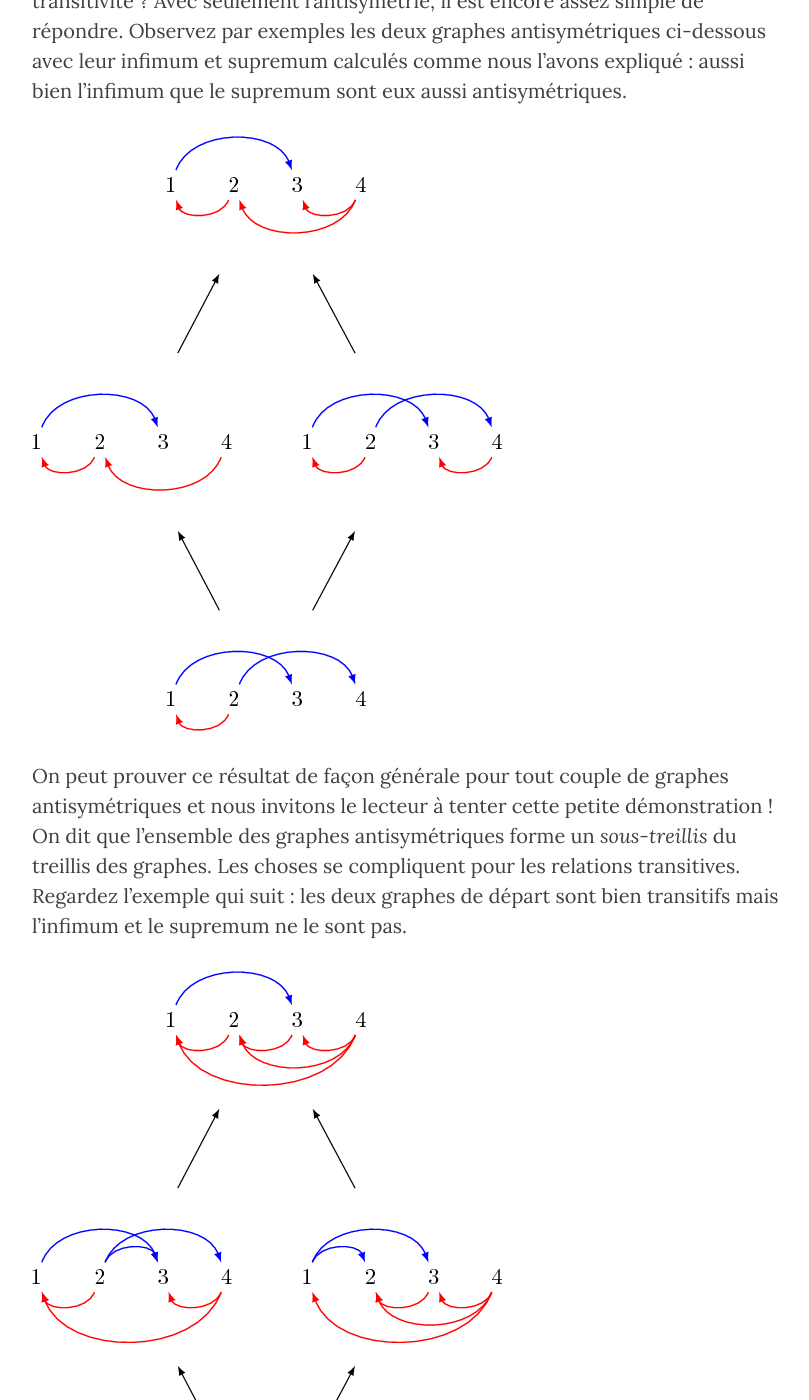
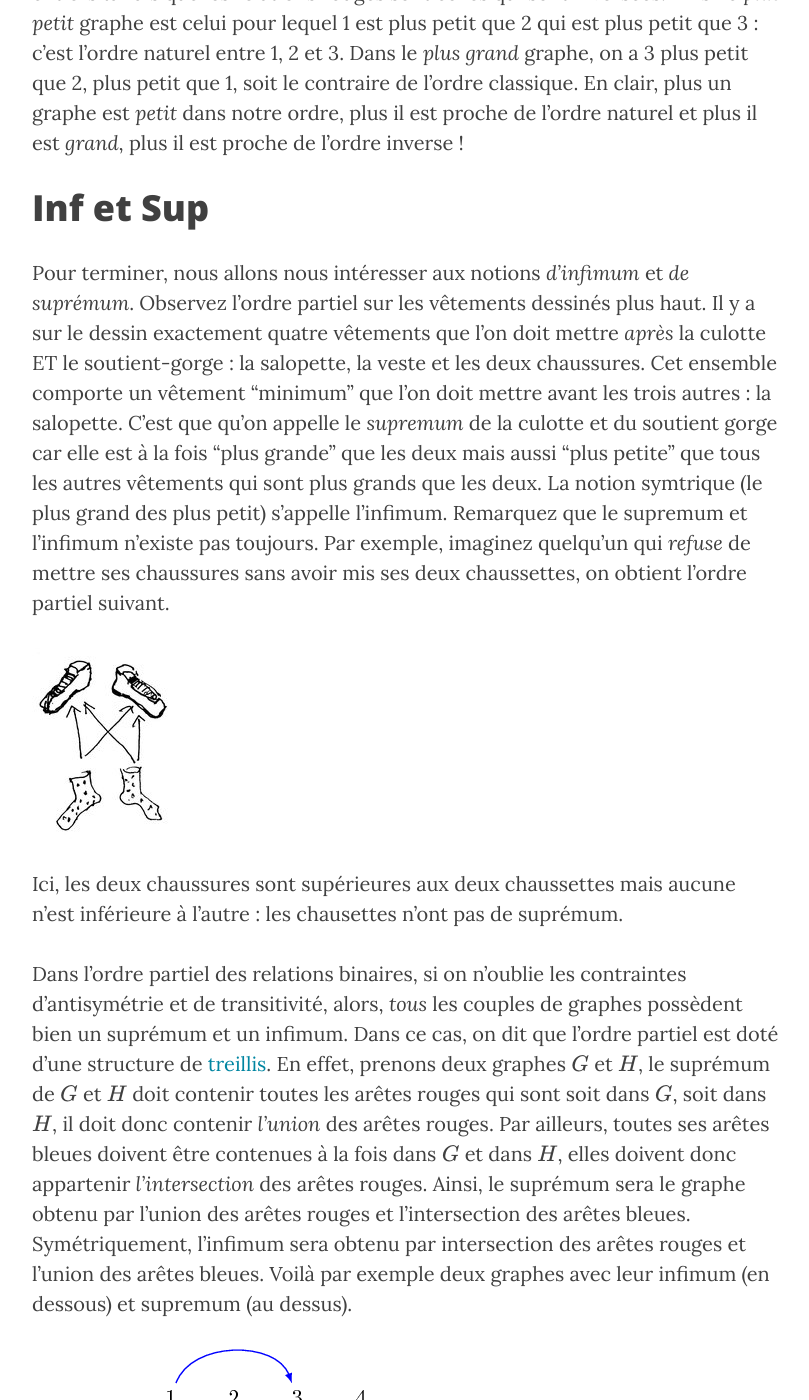
Before and after one commit to VivianePons/vivianepons.github.com, a Jekyll site: the page built from _posts/2017-02-07-ordres.md, in a window 1280 px wide and 1400 px high, scrolled down 9137 px. Shown: the whole window, without its empty margins (233-1042 px from the left). Built offline with Jekyll 4.4.1, drawn with Linux system fonts in a browser that asks for light colours; nearby versions of some CDN libraries; formulas are drawn with MathJax 3; comment, search, counter and statistics services are not loaded; some of the changed text lies outside the part shown.

Commit message:
Modifs post ordres

```diff
--- a/_posts/2017-02-07-ordres.md
+++ b/_posts/2017-02-07-ordres.md
@@ -23,18 +23,14 @@ Dans cet article, nous cherchons à mettre un *ordre sur les ordres*.
 Tout d'abord, revenons sur la notion *d'ordre partiel*. Nous passons sur la [définition
 formelle](https://fr.wikipedia.org/wiki/Poset) et donnons une idée plus intuitive :
 un ordre partiel est une façon d'ordonner les éléments d'un ensemble sans que chaque
-élément soit forcément comparable à tous les autres. Par exemple, si je choisis comme
-ensemble les couples de nombres $(a,b)$, je peux décider d'un ordre en disant $(a,b) < (c,d)$
-si $a$ est plus petit que $c$ et $b$ est plus petit que $d$. Ainsi j'aurais $(2,5) < (3,8)$. Mais selon cette règle,
-il est impossible de comparer $(2,8)$ et $(3,5)$ : c'est un ordre partiel.
+élément soit forcément comparable à tous les autres. Prenons un exemple concret et choisissons comme ensemble de départ *les vêtements*. On peut les ordonner selon l'ordre dans lequel il faut les enfiler :
+c'est un *ordre partiel*. En effet,
+on doit mettre son t-shirt avant sa salopette, mais l'ordre dans lequel on met ses chaussettes
+n'est pas important. On pourrait dire alors que le t-shirt est "plus petit" dans l'ordre
+partiel que la salopette mais que les chaussettes sont "incomparables" entre elles et incomparables
+au t-shirt. On le dessine de la façon suivante en mettant les éléments "plus petit" en bas et les "plus grand" en haut et en sinifiant les dépendances avec des flèches.
 
-Cela peut sembler un peu abstrait : prenons un exemple de la vie de tous les jours.
-On peut ordonner les vêtements selon l'ordre dans lequel il faut les enfiler :
-c'est un ordre partiel. En effet,
-on doit mettre son t-shirt avant son pull-over, mais l'ordre dans lequel on met ses chaussettes
-n'est pas important. On pourrait dire alors que le t-shirt est "plus petit" dans l'ordre
-partiel que le pull-over mais que les chaussettes sont "incomparables" entre elles et incomparables
-au t-shirt.
+![Un poset de vêtements](/img/relations/closet_poset.jpg)
 
 Dans cet article, nous allons nous intéresser à la résolution d'une question logique sur
 un *ordre partiel sur les relations binaires*. Cette question est issue d'un article
@@ -60,11 +56,8 @@ sur les arêtes.
 
 Un autre mot que "graphes" pour décrire ces objets serait *[relations binaires](https://fr.wikipedia.org/wiki/Relation_binaire)*.
 L'arête qui relie 1 à 3 signifie que *1 est en relation avec 3*. Notez que la relation
-n'est pas symétrique : 1 est en relation avec 3 mais 3 n'est pas en relation avec 1.
-La notion de relation binaire est fondamentale en mathématique et en informatique théorique.
-Les questions que nous abordons ici sont issus de la recherche en *combinatoire algébrique*
-et il se trouve que de très nombreux objets de la combinatoire tels que les *permutations*
-ou les *arbres binaires* peuvent être décrits à l'aide de relations binaires.
+n'est pas symétrique : 2 est en relation avec 3 mais 3 n'est pas en relation avec 2.
+La notion de relation binaire est fondamentale en mathématique et en informatique théorique. C'est une structure de donnée que l'on retrouve dans de très nombreux contextes. Pensez par exemple à la structure d'un site web : on peut la voir comme une relation binaire entre les pages du site. Chaque page correspond à un numéro et l'on rajoute une arrête d'une page $A$ vers une page $B$ s'il existe un lien de $A$ vers $B$. Ici, notre motivation vient de la [combinatoire algébrique](https://fr.wikipedia.org/wiki/Combinatoire_alg%C3%A9brique) qui cherche en particulier à traiter de problèmes issus des mathématiques fondamentales par des méthodes algorithmiques venues de l'informatique. Il se trouve que de nombreux *objects combinatoires* peuvent s'interpréter comme des relations binaires : par exemples les [permutations](https://fr.wikipedia.org/wiki/Permutation) et les [arbres binaires](https://fr.wikipedia.org/wiki/Arbre_binaire).
 
 
 ## Combien a-t-on de graphes possibles ?
@@ -83,7 +76,7 @@ Nous allons maintenant définir un *ordre sur ces graphes*, autrement dit : un o
 sur les relations binaires sur les entiers. Plus précisément, on va fixer un nombre
 $n$ qu'on appellera la *taille* du graphe, et on va décider d'un ordre partiel sur les $2^{n(n-1)}$ graphes possible sur $1,2,\dots,n$.
 Notez que le choix de cette définition est relativement arbitraire : elle est motivée
-par des considérations de recherche en combinatoire algébrique. Nous avons choisi
+par des considérations de recherche en combinatoire algébrique et nous verrons plus tard une interprétation plus intuitive. Nous avons choisi
 *cette* définition car elle nous a mené à des questions et des résultats intéressants.
 
 Nous décidons que le *plus petit* graphe est celui qui contient le maximum d'arêtes
@@ -145,10 +138,8 @@ On dit que la relation n'est pas *antisymétrique*. Par ailleurs,
 4 est plus petit que 2, qui lui est plus petit que 3. Mais il n'y a pas d'arête directe
 entre 4 et 3, donc 4 n'est pas plus petit dans le graphe que 3. On dit que la relation n'est pas
 *transitive*. Rappelons-nous l'ordre naturel des entiers et l'ordre des vêtements, on
-pourra vérifier qu'ils sont bien antisymétriques et transitifs. En fait, pour être
-une [relation d'ordre](https://fr.wikipedia.org/wiki/Relation_d'ordre), une relation doit être
-à la fois antisymétrique et  transitive : on va sélectionner les graphes qui
-vérifient ces propriétés.
+pourra vérifier qu'ils sont bien antisymétriques et transitifs. En effet, si l'ordre des vêtements n'était pas antisymétrique cela signifierait que je DOIS mettre un vêtement $A$ avant un vêtement $B$ et, en même temps, $B$ avant $A$ : j'obtiens une boucle et je ne peux plus m'habiller. La transitivité dit simplement que comme vous devez mettre votre t-shirt avant la salopette et la salopette avant les chaussres, alors vous devez mettre le t-shirt avant les chaussures. Ces deux propriétés suffisent à définir formellemet une
+une [relation d'ordre](https://fr.wikipedia.org/wiki/Relation_d'ordre). On va donc sélectionner les graphes qui les vérifient.
 
 non antisymétrique | antisymétrique  | antisymétrique
 non transitif | non transitif | transitif
@@ -172,19 +163,13 @@ est proche de l'ordre inverse !
 
 # Inf et Sup
 
-Pour terminer, nous allons réfléchir à certaines propriétés de notre ordre. Si j'ai deux graphes $G$ et $H$, puis-je trouver un graphe $I$ qui soit le plus grand élément
-possible plus petit que $G$ et $H$ (un *infimum*) ? De même, existe-t-il un graphe $S$ qui soit le plus
-petit élément plus grand que $G$ et $H$ (un *supremum*) ? C'est une question très courante en théorie des
-ordres partiels, un ordre partiel qui vérifie cette propriété s'appelle un *[treillis](https://fr.wikipedia.org/wiki/Treillis_(ensemble_ordonn%C3%A9))*.
+Pour terminer, nous allons nous intéresser aux notions *d'infimum* et *de suprémum*. Observez l'ordre partiel sur les vêtements dessinés plus haut. Il y a sur le dessin exactement quatre vêtements que l'on doit mettre *après* la culotte ET le soutient-gorge : la salopette, la veste et les deux chaussures. Cet ensemble comporte un vêtement "minimum" que l'on doit mettre avant les trois autres : la salopette. C'est que qu'on appelle le *supremum* de la culotte et du soutient gorge car elle est à la fois "plus grande" que les deux mais aussi "plus petite" que tous les autres vêtements qui sont plus grands que les deux. La notion symtrique (le plus grand des plus petit) s'appelle l'infimum. Remarquez que le supremum et l'infimum n'existe pas toujours. Par exemple, imaginez quelqu'un qui *refuse* de mettre ses chaussures sans avoir mis ses deux chaussettes, on obtient l'ordre partiel suivant.
 
-Si on se contente de regarder *tous* les graphes sans les contraintes d'antisymétrie
-et de transitivité, il est facile de répondre **oui** à cette question. En effet, un graphe qui est plus petit que $G$ et $H$ doit contenir
-toutes les arêtes bleues qui sont soit dans $G$, soit dans $H$, il doit donc contenir
-*l'union* des arêtes bleues. Par ailleurs, toutes ses arêtes rouges doivent être contenues
-à la fois dans $G$ et dans $H$, elles doivent donc appartenir *l'intersection* des arêtes
-rouges. Ainsi, l'infimum sera le graphe obtenu par l'union des arêtes bleues et l'intersection
-des arêtes rouges. Symétriquement, le supremum sera obtenu par intersection des arêtes
-bleues et l'union des arêtes rouges. Voilà par exemple deux graphes avec leur infimum (en dessous) et
+![Les deux chaussettes sont inférieures aux deux chaussures](/img/relations/socks.jpg)
+
+Ici, les deux chaussures sont supérieures aux deux chaussettes mais aucune n'est inférieure à l'autre : les chausettes n'ont pas de suprémum.
+
+Dans l'ordre partiel des relations binaires, si on n'oublie les contraintes d'antisymétrie et de transitivité, alors, *tous* les couples de graphes possèdent bien un suprémum et un infimum. Dans ce cas, on dit que l'ordre partiel est doté d'une structure de [treillis](https://fr.wikipedia.org/wiki/Treillis_(ensemble_ordonn%C3%A9)). En effet, prenons deux graphes $G$ et $H$, le suprémum de $G$ et $H$ doit contenir toutes les arêtes rouges qui sont soit dans $G$, soit dans $H$, il doit donc contenir *l'union* des arêtes rouges. Par ailleurs, toutes ses arêtes bleues doivent être contenues à la fois dans $G$ et dans $H$, elles doivent donc appartenir *l'intersection* des arêtes rouges. Ainsi, le suprémum sera le graphe obtenu par l'union des arêtes rouges et l'intersection des arêtes bleues. Symétriquement, l'infimum sera obtenu par intersection des arêtes rouges et l'union des arêtes bleues. Voilà par exemple deux graphes avec leur infimum (en dessous) et
 supremum (au dessus).
 
 ![Graphe G (1, 3), (2, 3), (4, 2), (3,
@@ -206,7 +191,7 @@ On peut prouver ce résultat de façon générale pour tout couple de graphes an
 et nous invitons le lecteur à tenter cette petite démonstration ! On dit que l'ensemble
 des graphes antisymétriques forme un *sous-treillis* du treillis des graphes. Les choses se compliquent
 pour les relations transitives. Regardez l'exemple qui suit : les deux graphes de départ sont
-bien transitifs mais l'infimum et le supremum ne le sont pas.
+bien transitifs mais l'infimum et le supremum ne le sont pas (regardez par exemple 1-2-4 dans l'infimum et 2-1-3 dans le suprémum).
 
 ![Graphe G (1,2),(1,3),(3,2),(4,2),(4,1),(4,3), Graphe H 1,3),(2,4),(2,3),(4,3),(2,1),(4,1), infimum 1, 2), (1, 3), (2, 3), (2,
 4), (4, 3), (4, 1), supremum (1,3),(3,2),(4,2),(4,1),(4,3),(2,1)](/img/relations/infsup_poset.png)
@@ -218,4 +203,6 @@ Partez du treillis des 19 relations d'ordres que nous avons dessiné pour la tai
 trouver sur le dessin les infimum / supremum de deux graphes pris "au hasard" ? À partir de vos observations,
 pouvez-vous donner une méthode de calcul générique qui vous donne le résultat ?
 La réponse et la démonstration associée se trouvent dans l'article [The weak order on integer posets](https://arxiv.org/abs/1701.07995)
-avec de nombreux autres résultats que nous n'avons pas évoqué ici.
+avec de nombreux autres résultats que nous n'avons pas évoqués ici.
+
+*Note : les images (hors dessins) ont été obtenues grâce au logiciel mathématique libre [sagemath](http://www.sagemath.org/)*.
```
Also changed, not shown: other parts of _posts/2017-02-07-ordres.md (+2 -2 lines), img/relations/closet_poset.jpg (added), img/relations/closet_poset_big.jpg (added), img/relations/socks.jpg (added).
